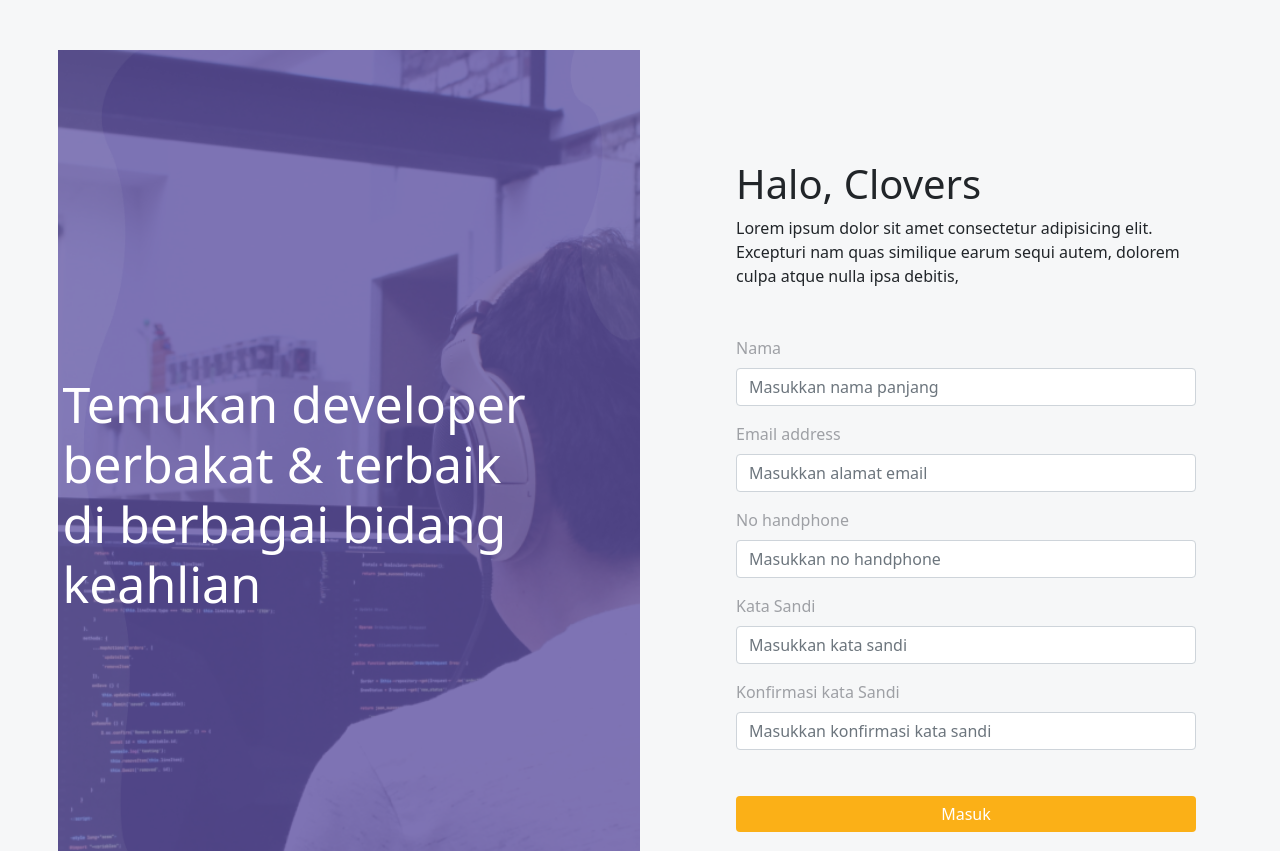
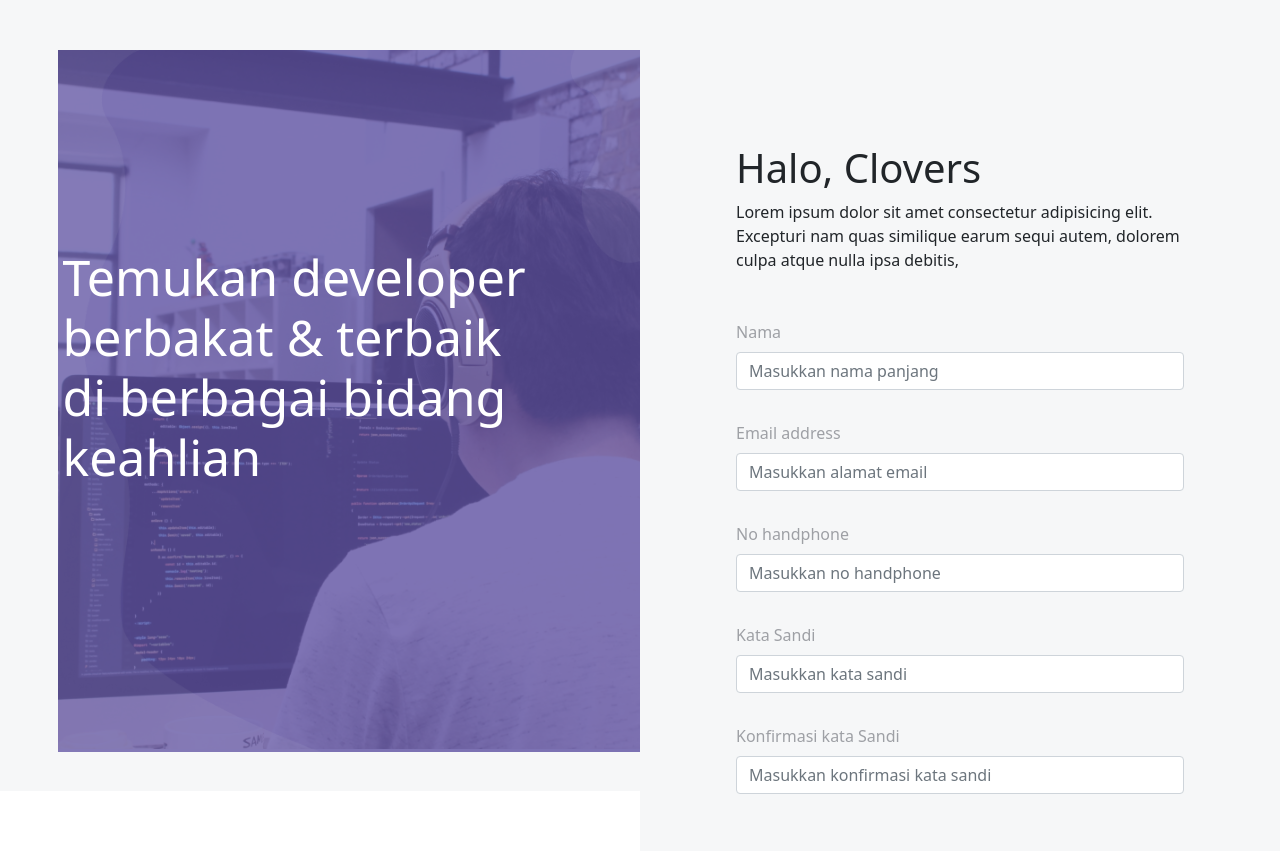
Before and after one commit to Walidnurudin/clover-frontend, a React (Create React App) app: page /register-workers in a window 1280 px wide. Shown: the top 851 px of the page. Built offline with nearby package versions, Linux system fonts and the light colour scheme.

Commit message:
update styling

```diff
--- a/src/components/molecules/Forms/RegisterWorkers/index.css
+++ b/src/components/molecules/Forms/RegisterWorkers/index.css
@@ -1,5 +1,7 @@
 .formSignUp {
-  padding: 10em 6em;
+  padding: 9em 6em 4em !important;
+  position: absolute;
+  background-color: #f6f7f8;
 }
 
 .formSignUp__formInput {
--- a/src/components/molecules/Forms/RegisterWorkers/index.jsx
+++ b/src/components/molecules/Forms/RegisterWorkers/index.jsx
@@ -12,23 +12,35 @@ const FormRegisterWorkers = () => {
           earum sequi autem, dolorem culpa atque nulla ipsa debitis,
         </p>
         <Form className="formSignUp__formInput">
-          <Form.Group className="mb-3 formSignUp__name">
+          <Form.Group className="mb-3 formSignUp__name" style={{ paddingBottom: "15px" }}>
             <Form.Label>Nama</Form.Label>
             <Form.Control type="text" placeholder="Masukkan nama panjang" />
           </Form.Group>
-          <Form.Group className="mb-3 formSignUp__email" controlId="formBasicEmail">
+          <Form.Group
+            className="mb-3 formSignUp__email"
+            controlId="formBasicEmail"
+            style={{ paddingBottom: "15px" }}
+          >
             <Form.Label>Email address</Form.Label>
             <Form.Control type="email" placeholder="Masukkan alamat email" />
           </Form.Group>
-          <Form.Group className="mb-3 formSignUp__phone">
+          <Form.Group className="mb-3 formSignUp__phone" style={{ paddingBottom: "15px" }}>
             <Form.Label>No handphone</Form.Label>
             <Form.Control type="text" placeholder="Masukkan no handphone" />
           </Form.Group>
-          <Form.Group className="mb-3 formSignUp__password" controlId="formBasicPassword">
+          <Form.Group
+            className="mb-3 formSignUp__password"
+            controlId="formBasicPassword"
+            style={{ paddingBottom: "15px" }}
+          >
             <Form.Label>Kata Sandi</Form.Label>
             <Form.Control type="password" placeholder="Masukkan kata sandi" />
           </Form.Group>
-          <Form.Group className="mb-3 formSignUp__confirmPassword" controlId="formBasicPassword">
+          <Form.Group
+            className="mb-3 formSignUp__confirmPassword"
+            controlId="formBasicPassword"
+            style={{ paddingBottom: "15px" }}
+          >
             <Form.Label>Konfirmasi kata Sandi</Form.Label>
             <Form.Control type="password" placeholder="Masukkan konfirmasi kata sandi" />
           </Form.Group>
```
